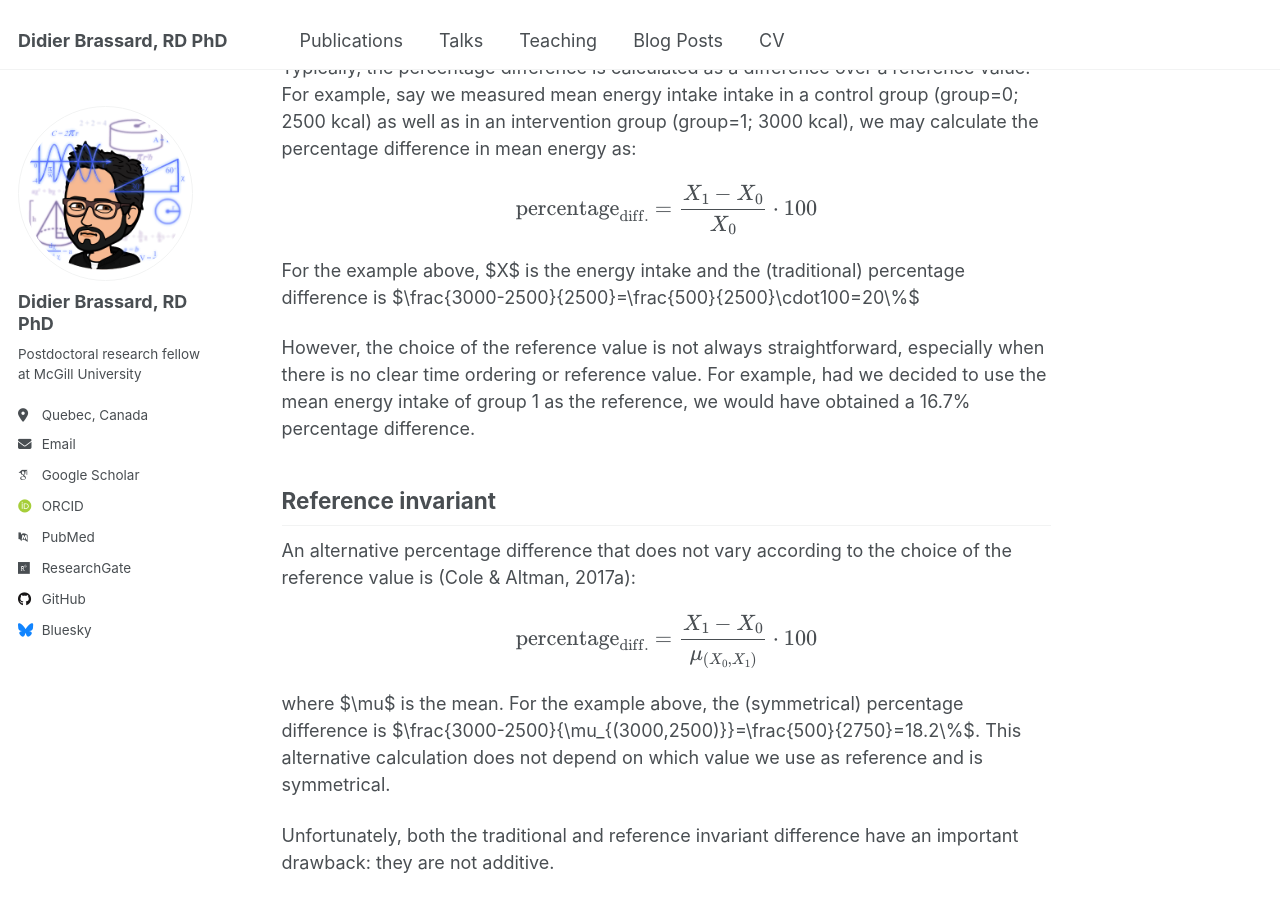
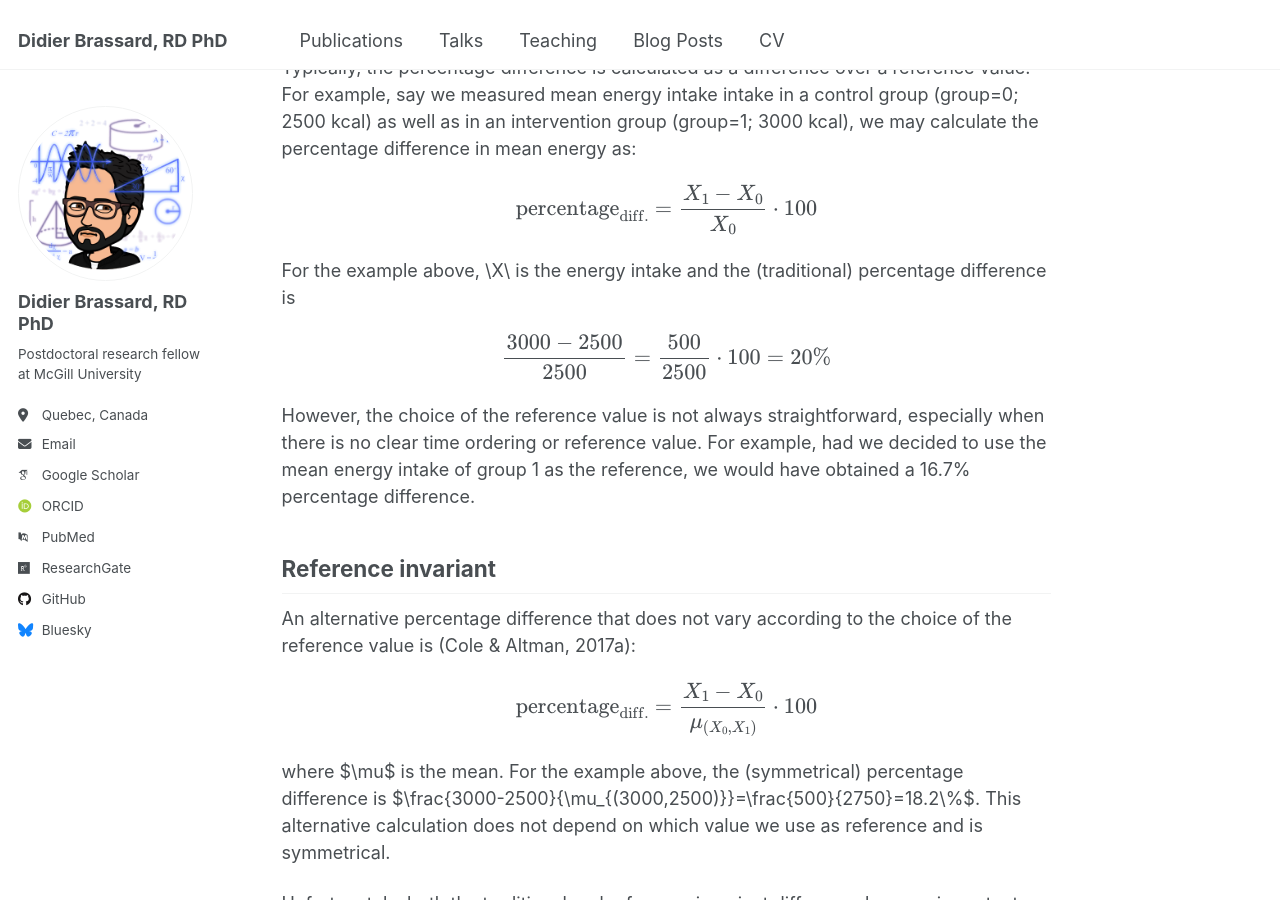
Before and after one commit to didierbrassard/didierbrassard.github.io, a Jekyll site: the page built from _posts/2023-04-13-blog-post-3.md, in a window 1280 px wide and 900 px high, scrolled down 596 px. Built offline with Jekyll 4.4.1, drawn with Linux system fonts in a browser that asks for light colours; some web fonts are replaced.

```diff
--- a/_posts/2023-04-13-blog-post-3.md
+++ b/_posts/2023-04-13-blog-post-3.md
@@ -33,9 +33,10 @@ difference in mean energy as:
 
 $$\text{percentage}_\text{diff.}=\frac{X_1-X_0}{X_0}\cdot100$$
 
-For the example above, $X$ is the energy intake and the (traditional)
+For the example above, \\X\\ is the energy intake and the (traditional)
 percentage difference is
-$\frac{3000-2500}{2500}=\frac{500}{2500}\cdot100=20\%$
+
+$$\frac{3000-2500}{2500}=\frac{500}{2500}\cdot100=20\%$$
 
 However, the choice of the reference value is not always
 straightforward, especially when there is no clear time ordering or
```
